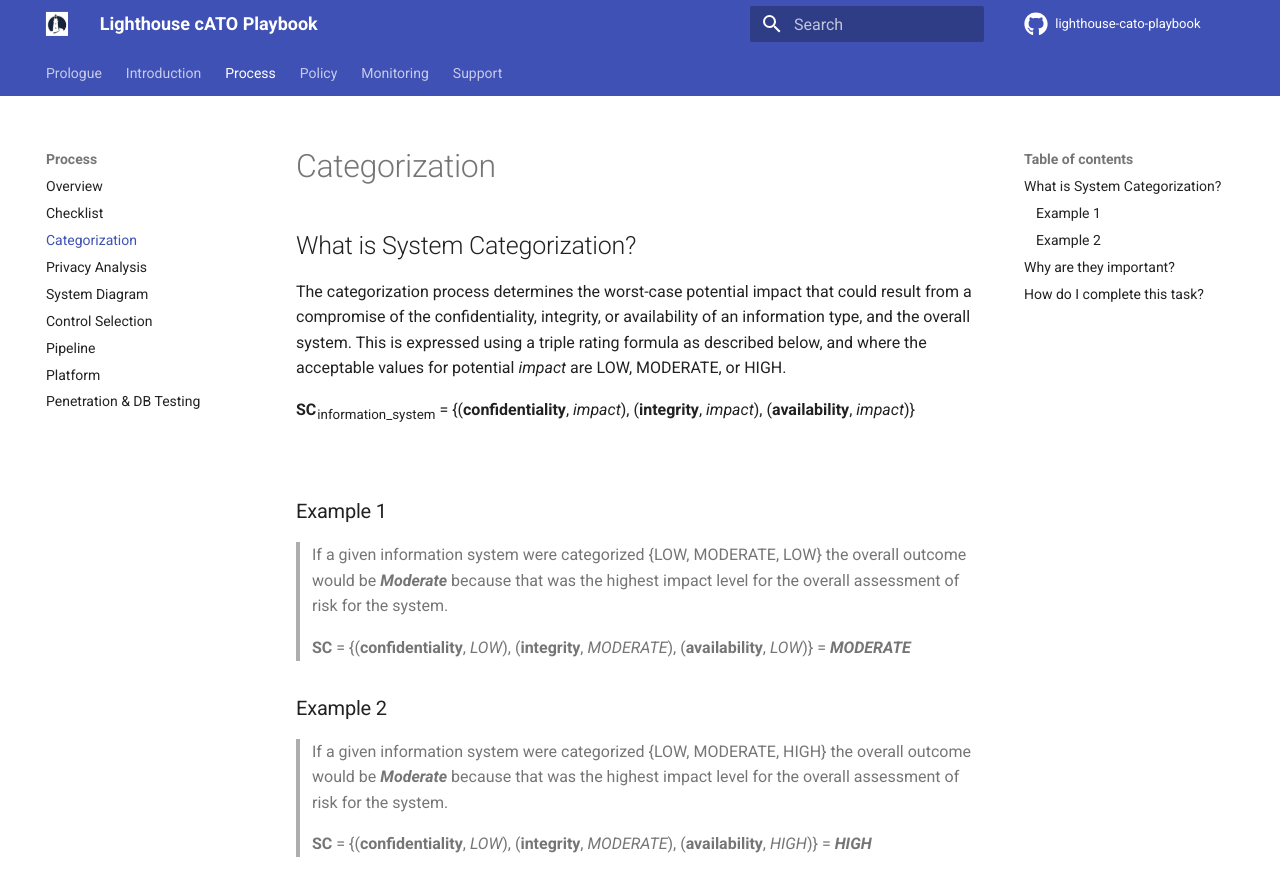
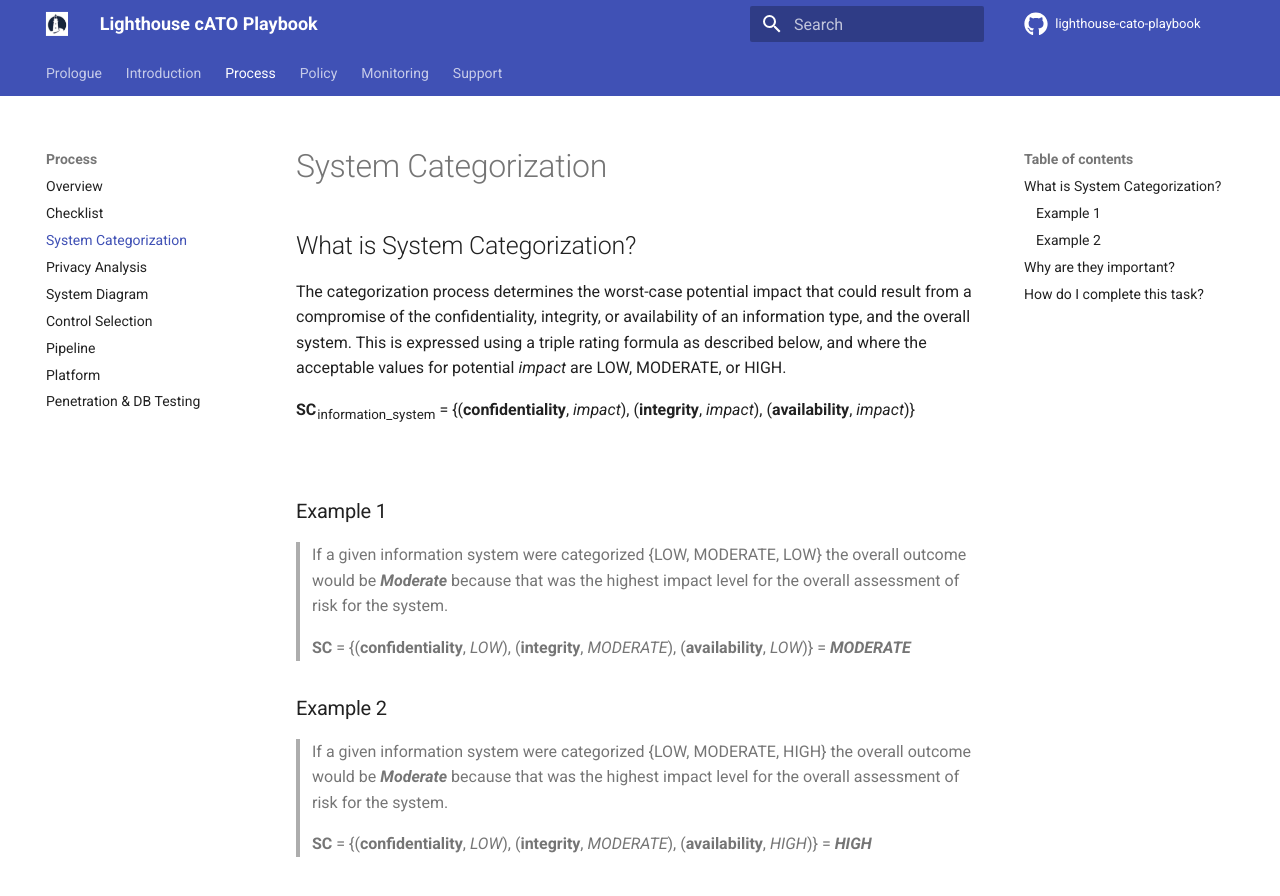
Before and after one commit to rise8-us/cato-playbook, an MkDocs documentation site: the page built from docs/categorization.md, in a window 1280 px wide and 900 px high. Shown: the top 896 px of the window. Built offline with MkDocs 1.6.1 and Material for MkDocs 9.7.7, drawn with Linux system fonts in a browser that asks for light colours; comment, search, counter and statistics services are not loaded.

Commit message:
Update categorization.md

```diff
--- a/docs/categorization.md
+++ b/docs/categorization.md
@@ -1,4 +1,4 @@
-# Categorization
+# System Categorization
 
 ## What is System Categorization?
 The categorization process determines the worst-case potential impact that could result from a compromise of the confidentiality, integrity, or availability of an information type, and the overall system. This is expressed using a triple rating formula as described below, and where the acceptable values for potential *impact* are LOW, MODERATE, or HIGH.
```
